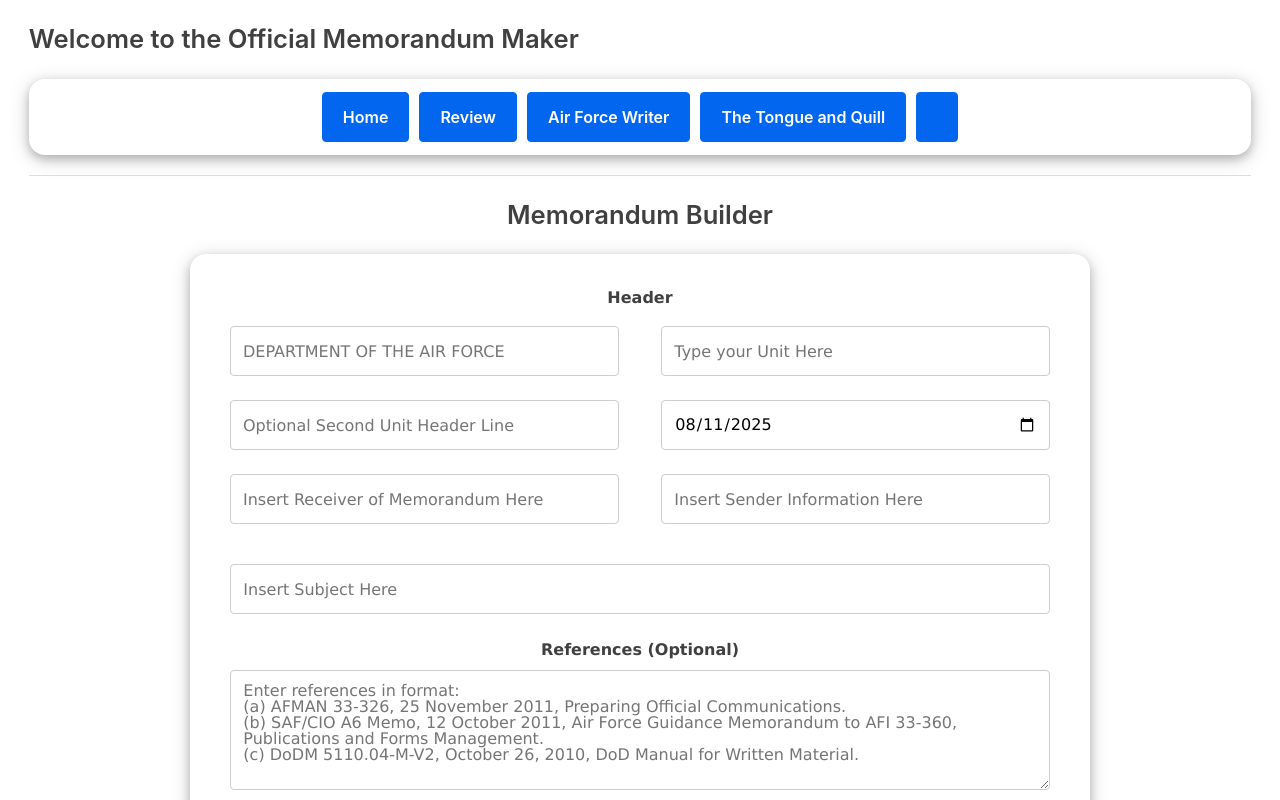
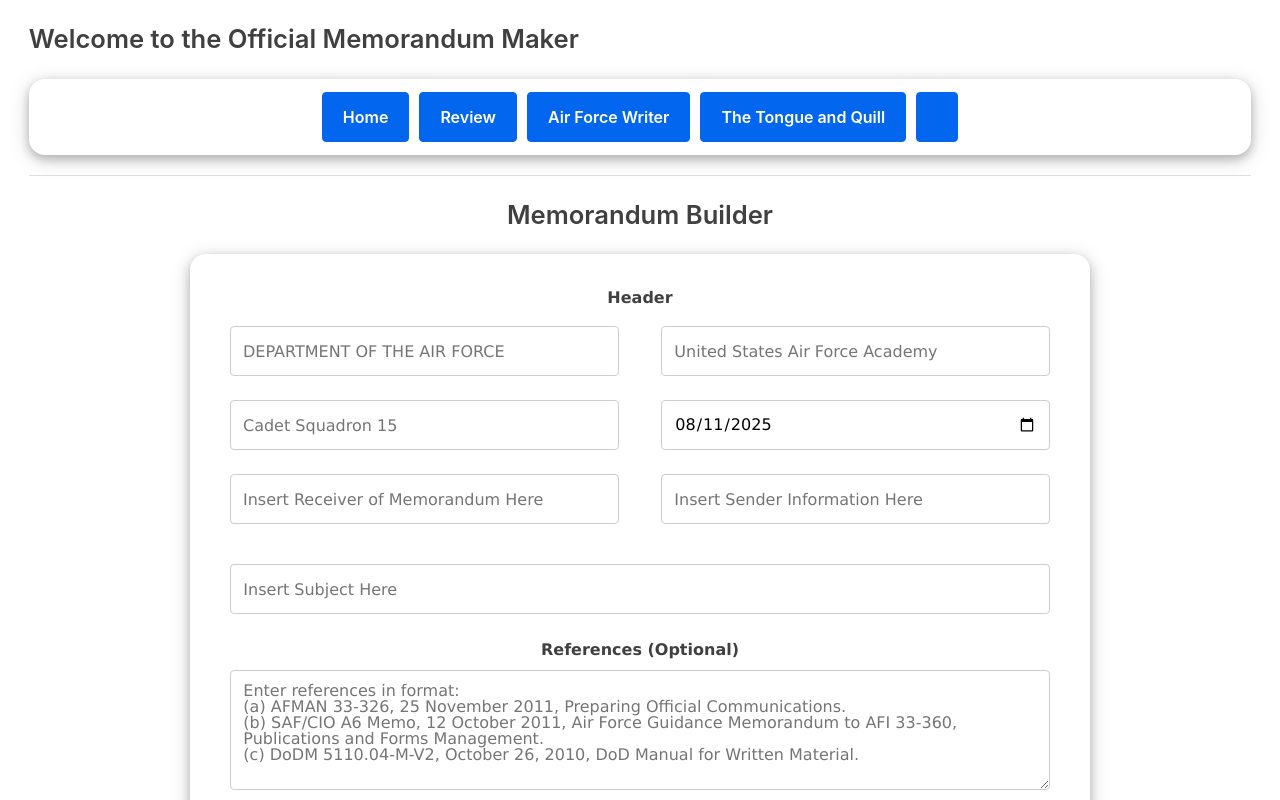
Before and after one commit to jakemil/AFCWMemorandumMaker, a React (Create React App) app: page /#/ in a window 1280 px wide. Shown: the top 800 px of the page. Built offline with nearby package versions, Linux system fonts and the light colour scheme.

Commit message:
updated rank

```diff
--- a/src/components/Form.js
+++ b/src/components/Form.js
@@ -16,13 +16,13 @@ class Form extends Component {
     this.initialState = {
       department: 'DEPARTMENT OF THE AIR FORCE',
       departmentNameUpper: "DEPARTMENT OF THE AIR FORCE",
-      unit: 'Type your Unit Here',
-      base: 'Optional Second Unit Header Line',
+      unit: 'United States Air Force Academy',
+      base: 'Cadet Squadron 15',
       attn: 'Insert Receiver of Memorandum Here',
       from: 'Insert Sender Information Here',
       subject: 'Insert Subject Here',
       dutytitle: "Enter Signer's Position Here",
-      rank: "Select Signer's Rank",
+      rank: "",
       writersname: "Insert Signer's Name FIRST MI. LAST",
       branch: "USAF",
       references: '',
@@ -35,6 +35,7 @@ class Form extends Component {
       showModal: false
     };
     this.state = {
+      rank: "",
       branch: "USAF",
       references: '',
       paragraphArray: [
```
